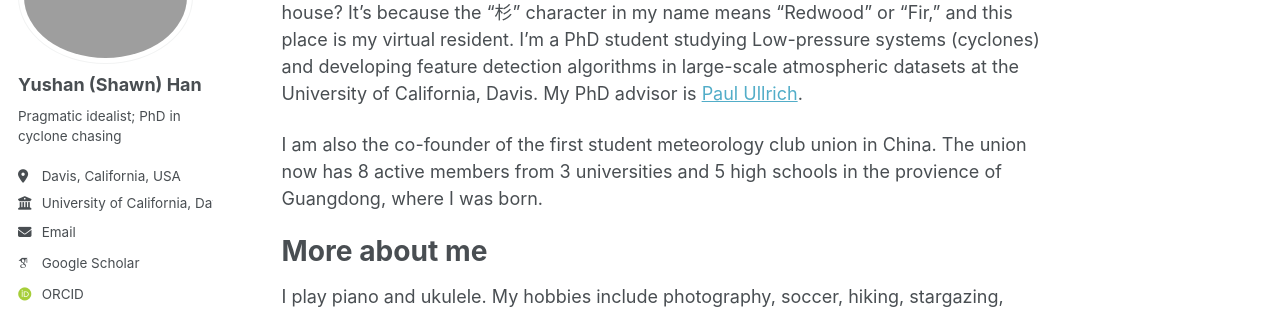
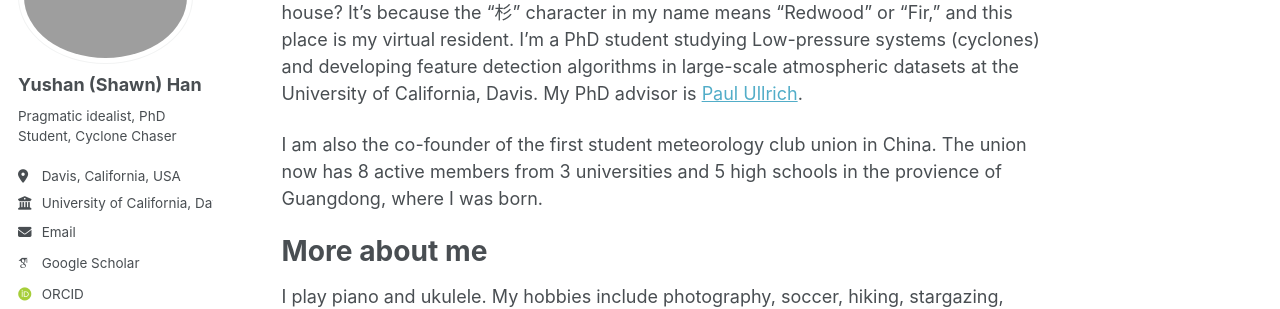
Before and after one commit to yepkids/yepkids.github.io, a Jekyll site: the page built from _pages/about.md, in a window 1280 px wide. Shown: the part 171-480 px from the top of the page. Built offline with Jekyll 4.4.1, drawn with Linux system fonts in a browser that asks for light colours; some web fonts are replaced; a script bundle is joined from its source files by our own code; library files that are not in the unit come from our copies.

Commit message:
Ver 1 updates

```diff
--- a/_config.yml
+++ b/_config.yml
@@ -26,7 +26,7 @@ author:
   avatar           : "profile.jpg"
   name             : "Yushan (Shawn) Han"
   pronouns         : # example: "she/her"
-  bio              : "Pragmatic idealist; PhD in cyclone chasing"
+  bio              : "Pragmatic idealist, PhD Student, Cyclone Chaser"
   location         : "Davis, California, USA"
   employer         : "University of California, Davis"
   uri              : # URL
```
